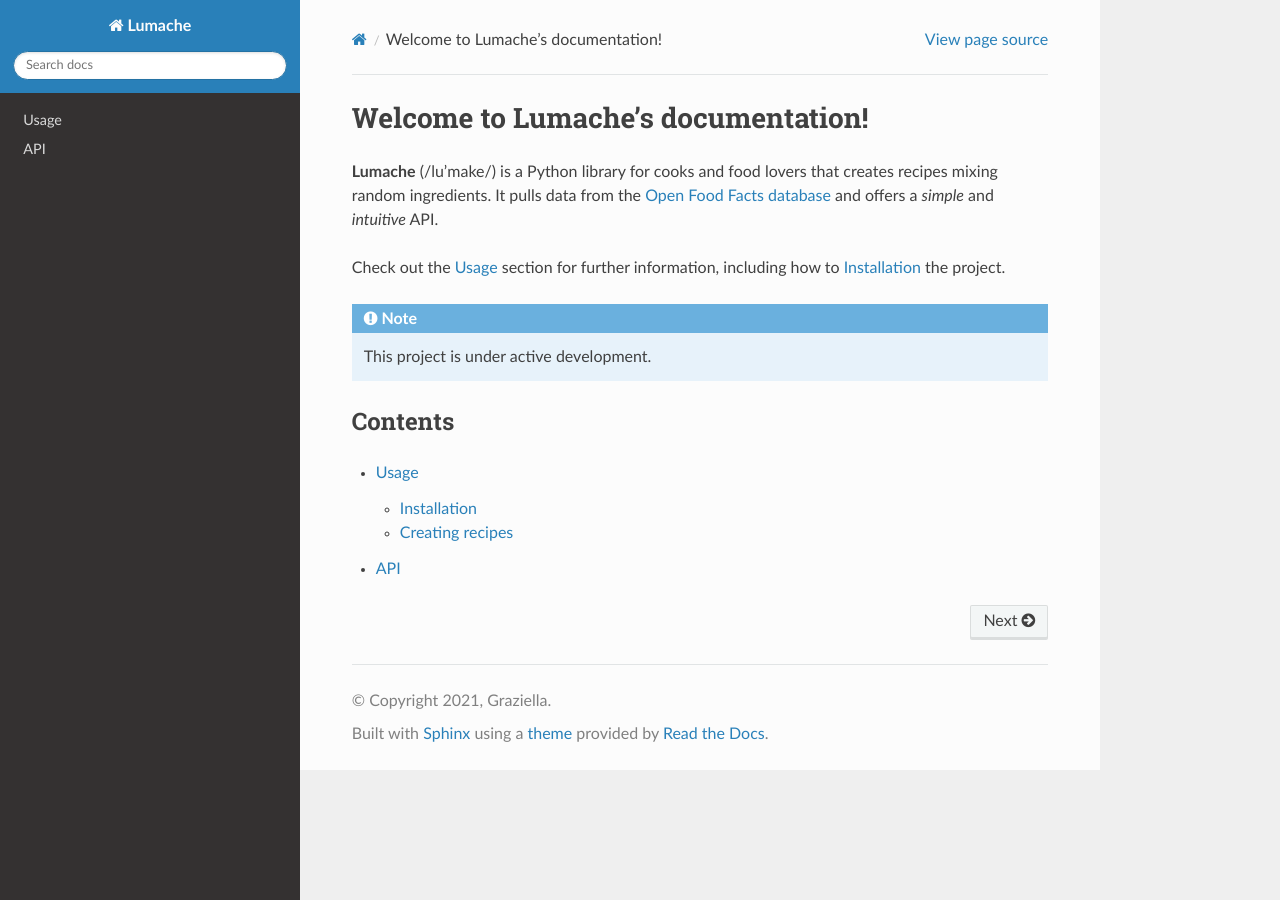
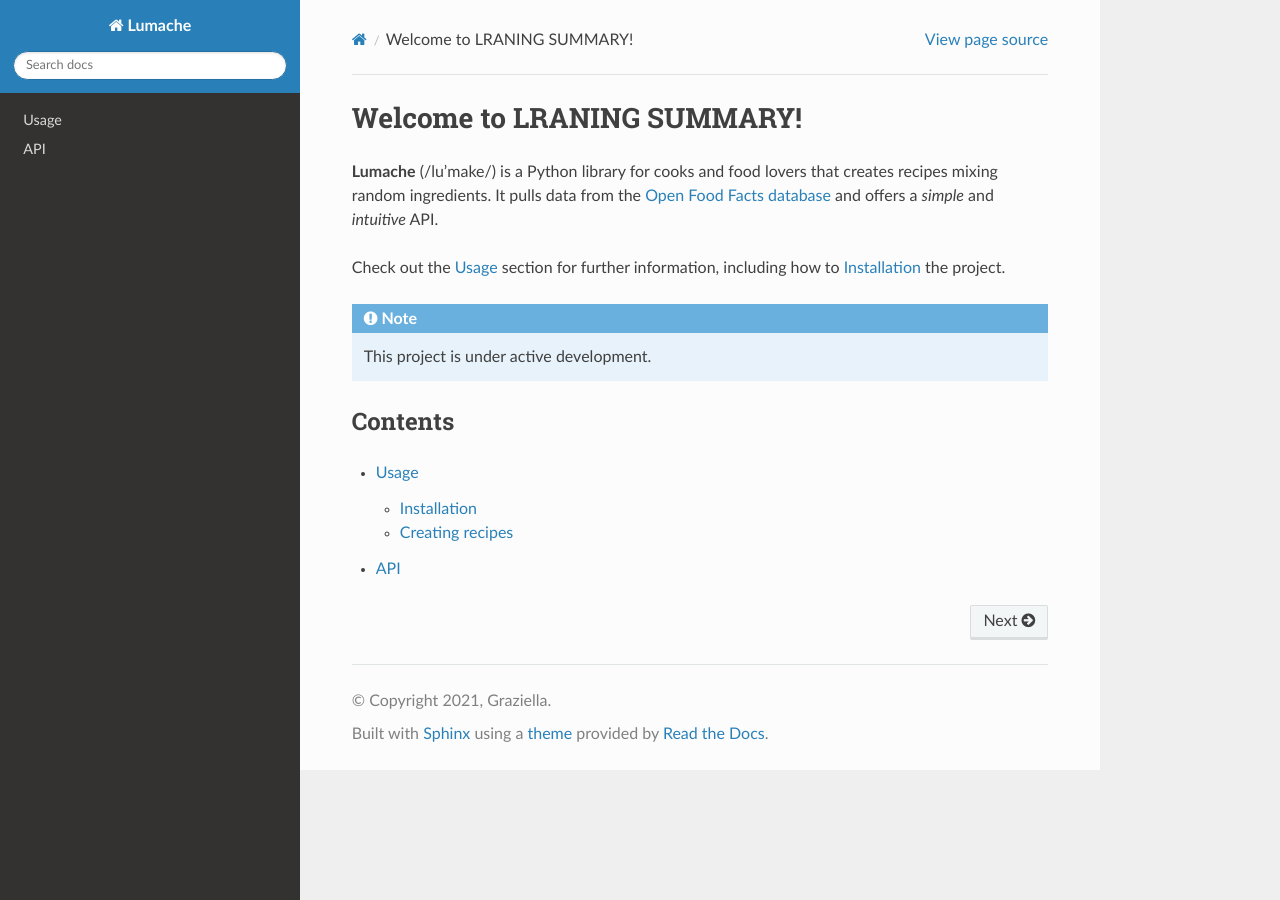
Before and after one commit to dhesay2004/ARLT-Tutorial, a Sphinx documentation site: the page built from docs/source/index.rst, in a window 1280 px wide. Built offline with Sphinx 7.4.7 and the Read the Docs theme 3.1.0, drawn with Linux system fonts in a browser that asks for light colours.

Commit message:
Update index.rst

```diff
--- a/docs/source/index.rst
+++ b/docs/source/index.rst
@@ -1,4 +1,4 @@
-Welcome to Lumache's documentation!
+Welcome to LRANING SUMMARY!
 ===================================
 
 **Lumache** (/lu'make/) is a Python library for cooks and food lovers
```
